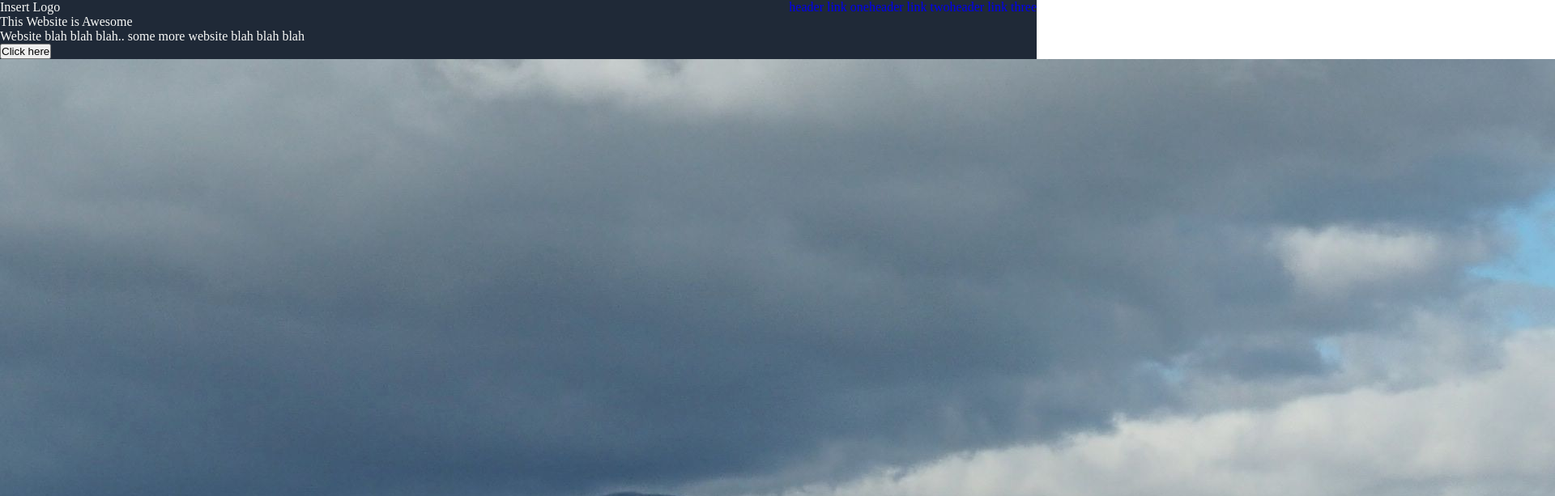
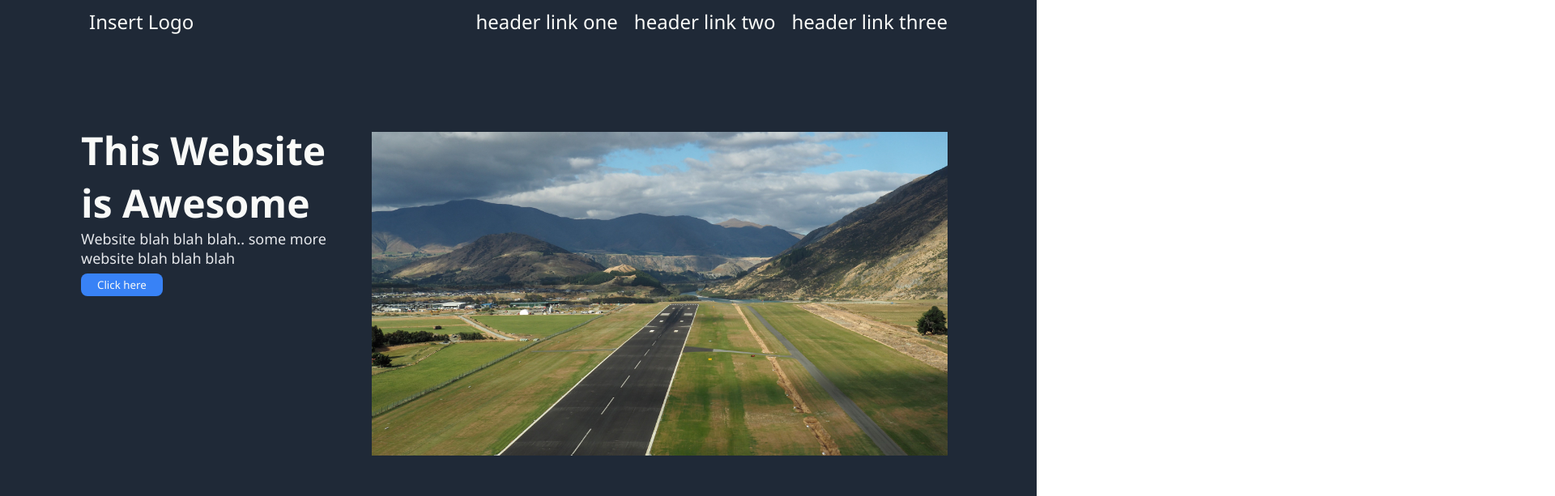
Before and after one commit to rKmasterworks/LandingPage, a plain HTML site: page index.html in a window 1280 px wide. Shown: the top 613 px of the page at 81% size, 1920 px wide, since content can reach past the window. Drawn offline with Linux system fonts and the light colour scheme.

Commit message:
Fixed HTML issue for header, header complete Might come finishing touches on header, but complete, moving on to section 2.

```diff
--- a/index.html
+++ b/index.html
@@ -27,9 +27,9 @@
                 <button>
                     Click here
                 </button>
-                <div class="hbright">
-                    <img src="pictures/thelandingpage.jpg">
-                </div>
+            </div>
+            <div class="hbright">
+                <img src="pictures/thelandingpage.jpg">
             </div>
         </div>
 </body>
--- a/style.css
+++ b/style.css
@@ -1,23 +1,60 @@
 *{
     margin: 0;
     padding: 0;
+    font-family: 'Segoe UI', Tahoma, Geneva, Verdana, sans-serif;
 }
 
 .header{
     color: #F9FAF8;
     background-color: #1f2937;
+    font-size: 24px;
 }
 
 .headertop{
     display:flex;
     justify-content: space-between;
+    margin-left: 100px;
+    margin-right: 100px;
+    padding: 10px;
 }
-
+.headerlogo{
+    color: #F9FAF8;
+    font-size: 24px;
+}
 ul{
     display: flex;
     list-style-type: none;
+    gap: 20px;
 }
 
 a{
     text-decoration: none;
+    color: #F9FAF8;
 }
+.title{
+    font-size: 48px;
+    font-weight: 900;
+    color: #F9FAF8;
+    max-width: 444px;
+}
+.titlesub{
+    font-size: 18px;
+    color: #e5e7eb;
+    max-width: 444px;
+}
+.headerbody{
+    display: flex;
+    padding: 100px;
+    justify-content: space-around;
+}
+img{
+    max-height: 400px;
+    margin: 10px;
+}
+button{
+    background-color: #3882f6;
+    color: #F9FAF8;
+    padding: 5px 20px;
+    border-radius: 8px;
+    border: none;
+}
```
